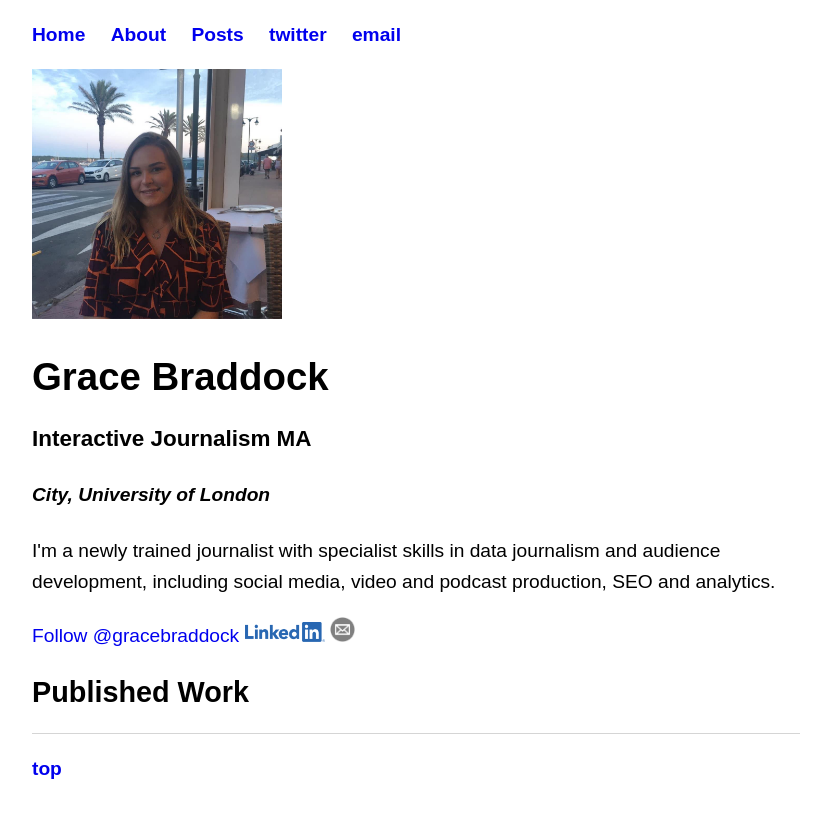
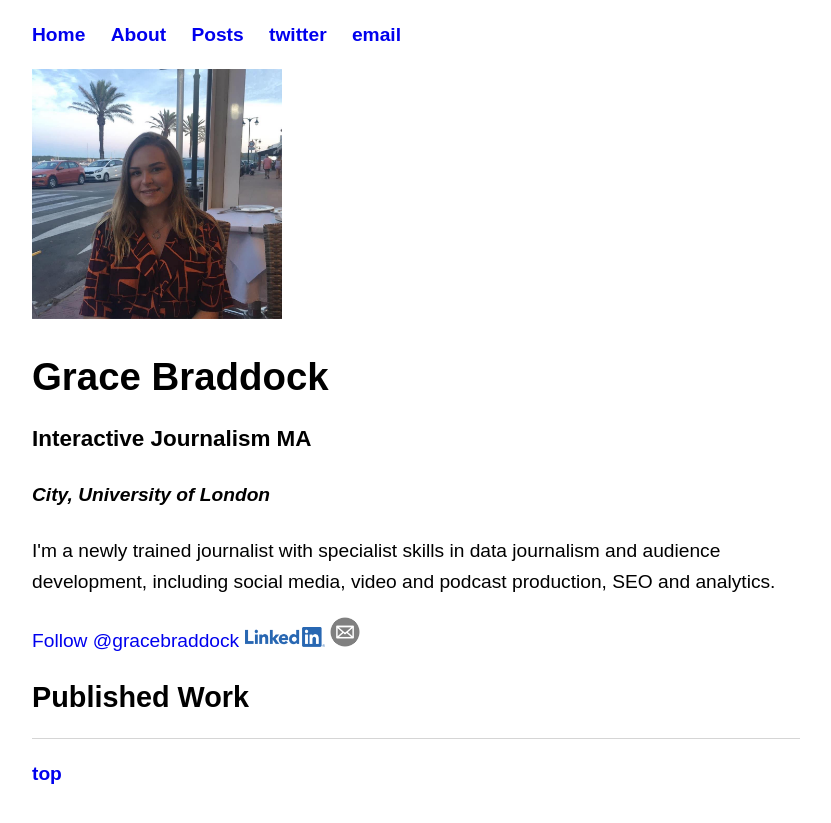
Before and after one commit to gracebraddock/gracebraddock.github.io, a Jekyll site: the page built from index.html, in a window 1280 px wide. Shown: the top 823 px of the page, without its empty margins (224-1055 px from the left). Built offline with Jekyll 4.4.1, drawn with Linux system fonts in a browser that asks for light colours; comment, search, counter and statistics services are not loaded.

Commit message:
Update index.html

```diff
--- a/index.html
+++ b/index.html
@@ -19,6 +19,6 @@ title: Grace Braddock
 <img src="LI-Logo.jpg" width="80" height="20">
     </a>
 
-<a href=="mailto:grace.braddock@btinternet.com"> <img src="download.jpg" width="25" height="25">
+<a href=="mailto:grace.braddock@btinternet.com"> <img src="download.jpg" width="30" height="30">
     </a></p>
 <h2>Published Work</h2>
```
